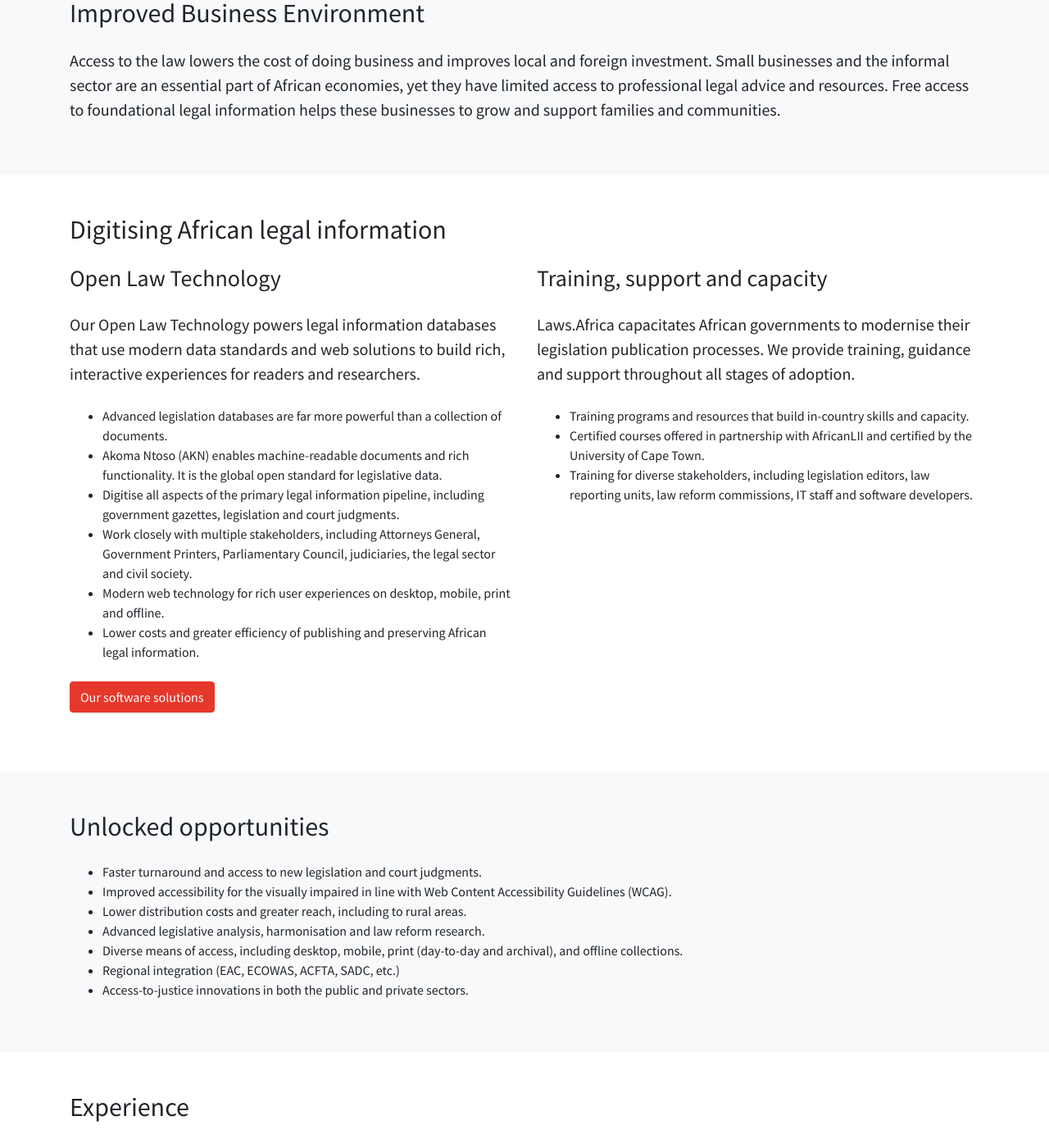
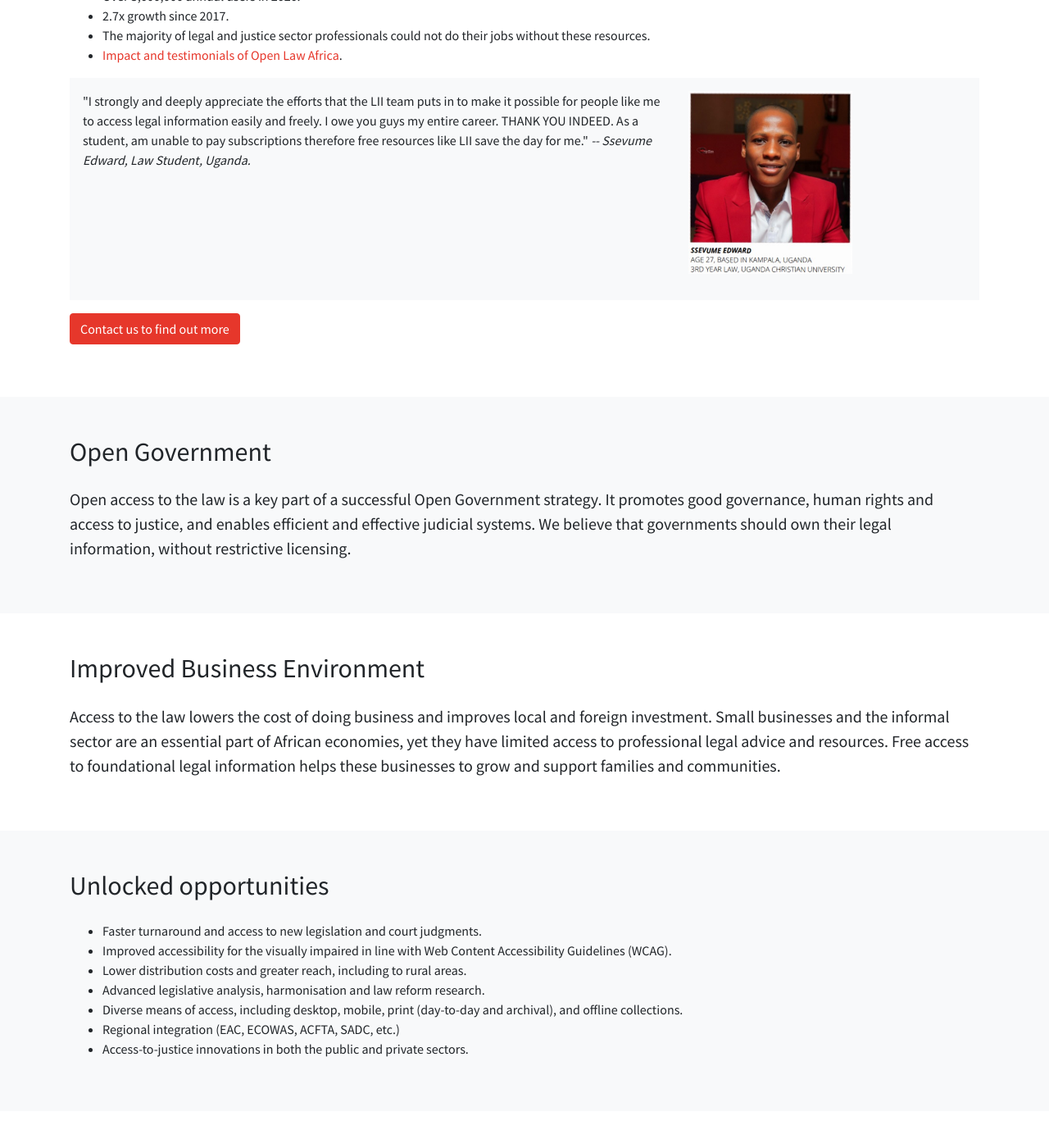
Before and after one commit to laws-africa/laws-africa.github.io, a Jekyll site: the page built from open-african-law.html, in a window 1280 px wide and 1400 px high, scrolled down 635 px. Shown: the whole window at 82% size. Built offline with Jekyll 4.4.1, drawn with Linux system fonts in a browser that asks for light colours; nearby versions of some CDN libraries; some of the changed text lies outside the part shown.

Commit message:
open law africa

```diff
--- a/open-african-law.html
+++ b/open-african-law.html
@@ -20,6 +20,57 @@
 
   <section class="py-5">
     <div class="container">
+      <div class="row">
+        <div class="col">
+          <h2 class="mb-4">Open Law Africa</h2>
+        </div>
+        <div class="col col-md-3">
+          <img src="/img/open-law-africa-logo.png" alt="Open Law Africa logo" class="img-fluid mb-3">
+        </div>
+      </div>
+
+      <p class="lead">
+        <a href="https://openlawafrica.org">Open Law Africa</a> is a programme of Laws.Africa and
+        <a href="https://africanlii.org">AfricanLII.org</a> that provides African governments with the technology, skills,
+        guidance, peer support and capacity building to independently own and publish their primary legal information.
+      </p>
+
+      <h3>Impact: 3 million users every year</h3>
+
+      <p>The 2020 <a href="https://static1.squarespace.com/static/628d01de89c97207dfc5d5e4/t/62a1e6fcd5b41910d00d23c8/1654777639245/LIIs+in+Africa+Impact+Report+2021+-+PUBLICATION+VERSION+MAY+2022.pdf">LIIs in Africa Impact Report</a> shows the remarkable impact of free access to African law:
+
+      <ul>
+        <li>Over 3,000,000 annual users in 2020.</li>
+        <li>2.7x growth since 2017.</li>
+        <li>The majority of legal and justice sector professionals could not do their jobs without these resources.</li>
+        <li><a href="https://www.openlawafrica.org/impact">Impact and testimonials of Open Law Africa</a>.</li>
+      </ul>
+
+      <div class="bg-light p-3 mb-3">
+        <div class="row">
+          <div class="col-md-8">
+            <blockquote>
+              "I strongly and deeply appreciate the efforts that the LII team puts in to make it possible for people like me
+              to access legal information easily and freely. I owe you guys my entire career. THANK YOU INDEED. As a student, am
+              unable to pay subscriptions therefore free resources like LII save the day for me."
+              <i>-- Ssevume Edward, Law Student, Uganda.</i>
+            </blockquote>
+          </div>
+
+          <div class="col-md-4">
+            <img src="/img/ssevume.jpg" class="img-fluid mb-3" style="width: 200px">
+          </div>
+        </div>
+      </div>
+
+      <p>
+        <a href="/contact" class="btn btn-primary">Contact us to find out more</a>
+      </p>
+    </div>
+  </section>
+
+  <section class="py-5 bg-light">
+    <div class="container">
       <h2 class="mb-4">Open Government</h2>
 
       <p class="lead">
@@ -30,7 +81,7 @@
     </div>
   </section>
 
-  <section class="py-5 bg-light">
+  <section class="py-5">
     <div class="container">
       <h2 class="mb-4">Improved Business Environment</h2>
       <p class="lead">
@@ -42,9 +93,24 @@
     </div>
   </section>
 
+
+  <section class="py-5 bg-light">
+    <div class="container">
+      <h2 class="mb-4">Unlocked opportunities</h2>
+      <ul>
+        <li>Faster turnaround and access to new legislation and court judgments.</li>
+        <li>Improved accessibility for the visually impaired in line with Web Content Accessibility Guidelines (WCAG).</li>
+        <li>Lower distribution costs and greater reach, including to rural areas.</li>
+        <li>Advanced legislative analysis, harmonisation and law reform research.</li>
+        <li>Diverse means of access, including desktop, mobile, print (day-to-day and archival), and offline collections.</li>
+        <li>Regional integration (EAC, ECOWAS, ACFTA, SADC, etc.)</li>
+        <li>Access-to-justice innovations in both the public and private sectors.</li>
+      </ul>
+    </div>
+  </section>
+
   <section class="py-5">
     <div class="container">
-      <h2 class="mb-4">Digitising African legal information</h2>
       <div class="row">
         <div class="col-md-6 mb-4">
           <h3 class="mb-4">Open Law Technology</h3>
@@ -101,20 +167,6 @@
     </div>
   </section>
 
-  <section class="py-5 bg-light">
-    <div class="container">
-      <h2 class="mb-4">Unlocked opportunities</h2>
-      <ul>
-        <li>Faster turnaround and access to new legislation and court judgments.</li>
-        <li>Improved accessibility for the visually impaired in line with Web Content Accessibility Guidelines (WCAG).</li>
-        <li>Lower distribution costs and greater reach, including to rural areas.</li>
-        <li>Advanced legislative analysis, harmonisation and law reform research.</li>
-        <li>Diverse means of access, including desktop, mobile, print (day-to-day and archival), and offline collections.</li>
-        <li>Regional integration (EAC, ECOWAS, ACFTA, SADC, etc.)</li>
-        <li>Access-to-justice innovations in both the public and private sectors.</li>
-      </ul>
-    </div>
-  </section>
 
   <section class="py-5">
     <div class="container">
```
Also changed, not shown: img/open-law-africa-logo.png (added), img/ssevume.jpg (added).
